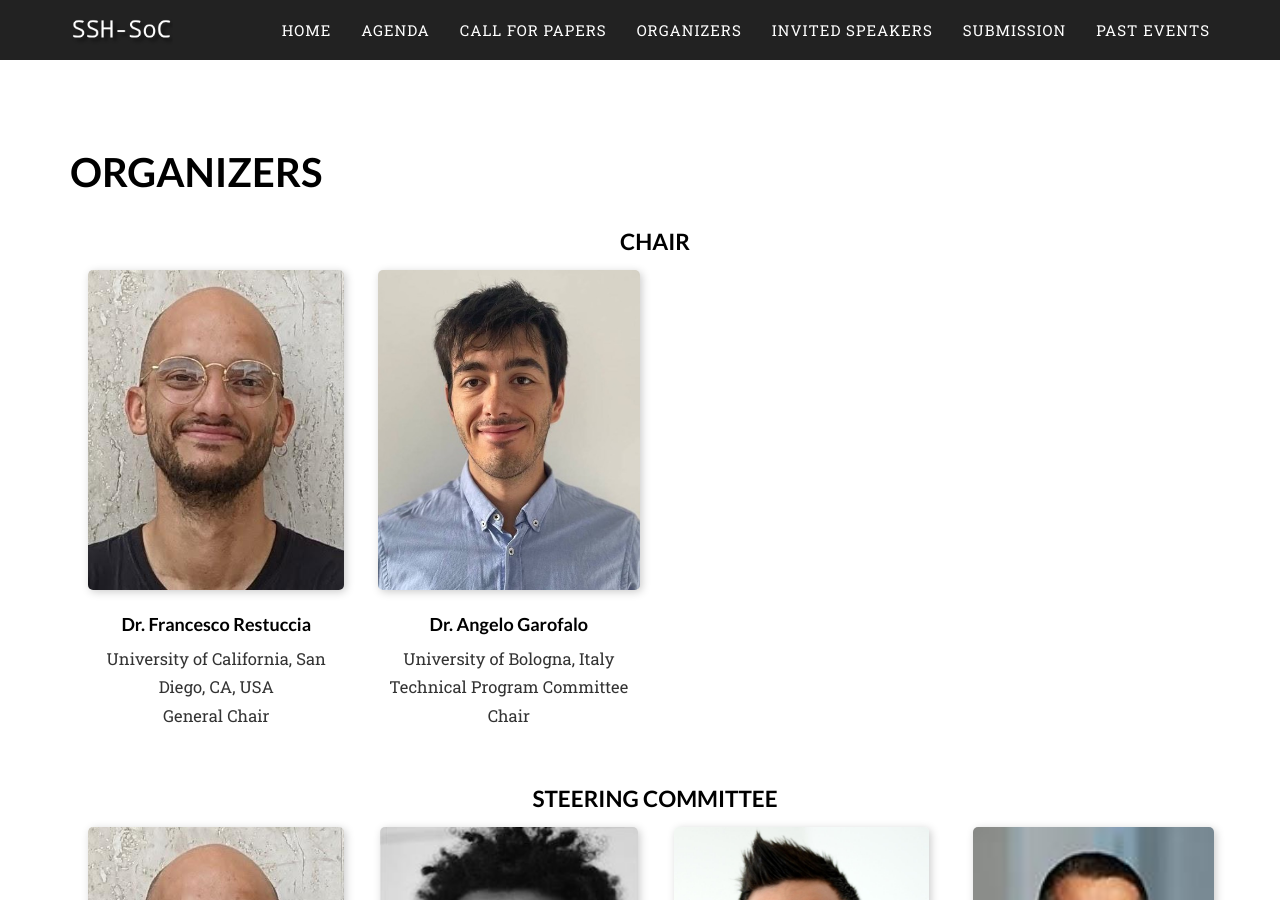
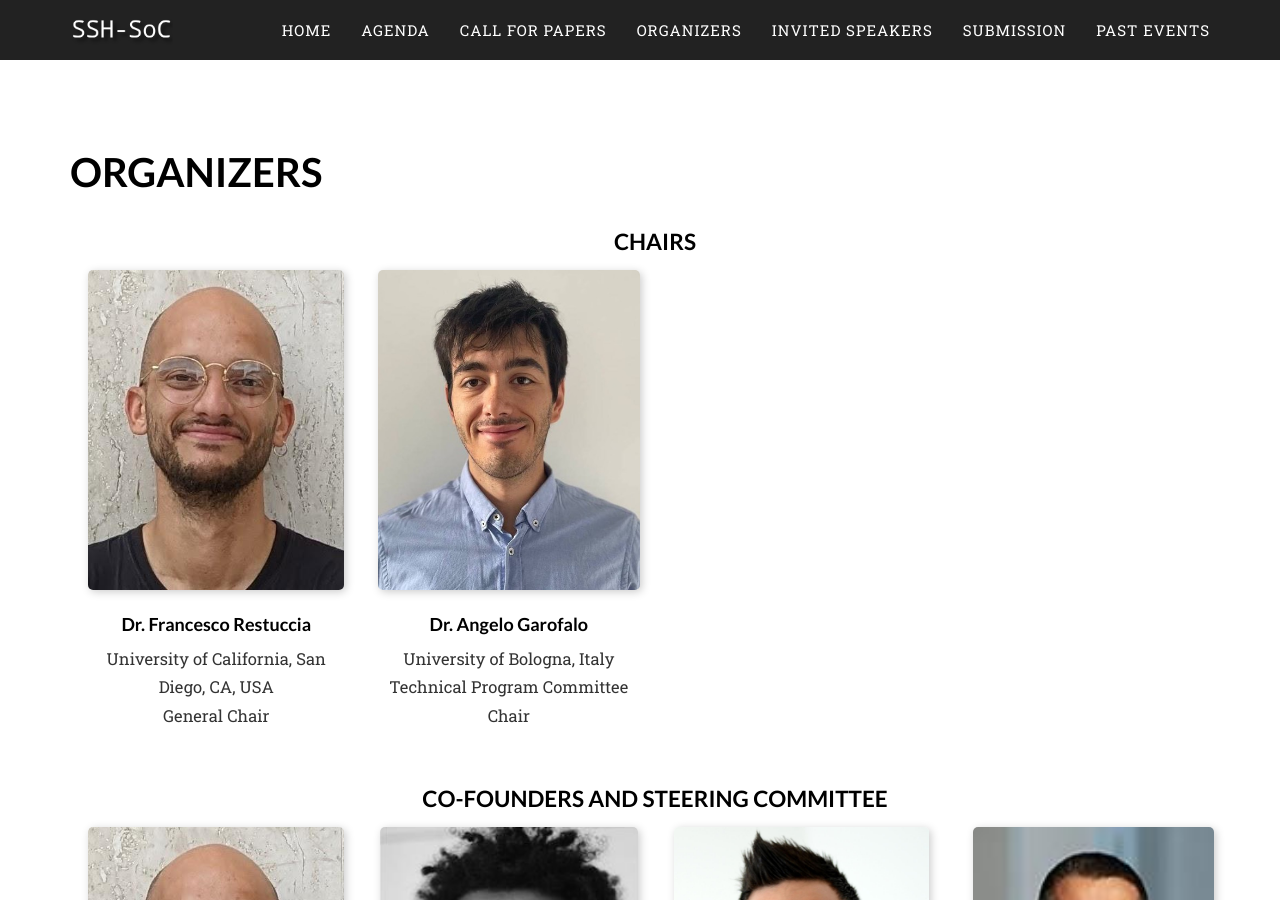
Before and after one commit to SSH-SoC-workshop/2024, a Jekyll site: the page built from organizers.markdown, in a window 1280 px wide and 900 px high. Built offline with Jekyll 4.4.1, drawn with Linux system fonts in a browser that asks for light colours; some web fonts are replaced.

Commit message:
fix typos in organizers section

```diff
--- a/organizers.markdown
+++ b/organizers.markdown
@@ -4,7 +4,7 @@ title: Organizers
 permalink: /organizers/
 ---
 
-## Chair
+## Chairs
 
 <div class="row organizers" id="speakers">
     {% for person in site.organizers %}
@@ -28,7 +28,7 @@ permalink: /organizers/
     {% endfor %}
 </div>
 
-## Steering Committee
+## Co-founders and Steering Committee
 
 <div class="row organizers" id="speakers">
     {% for person in site.organizers %}
```
